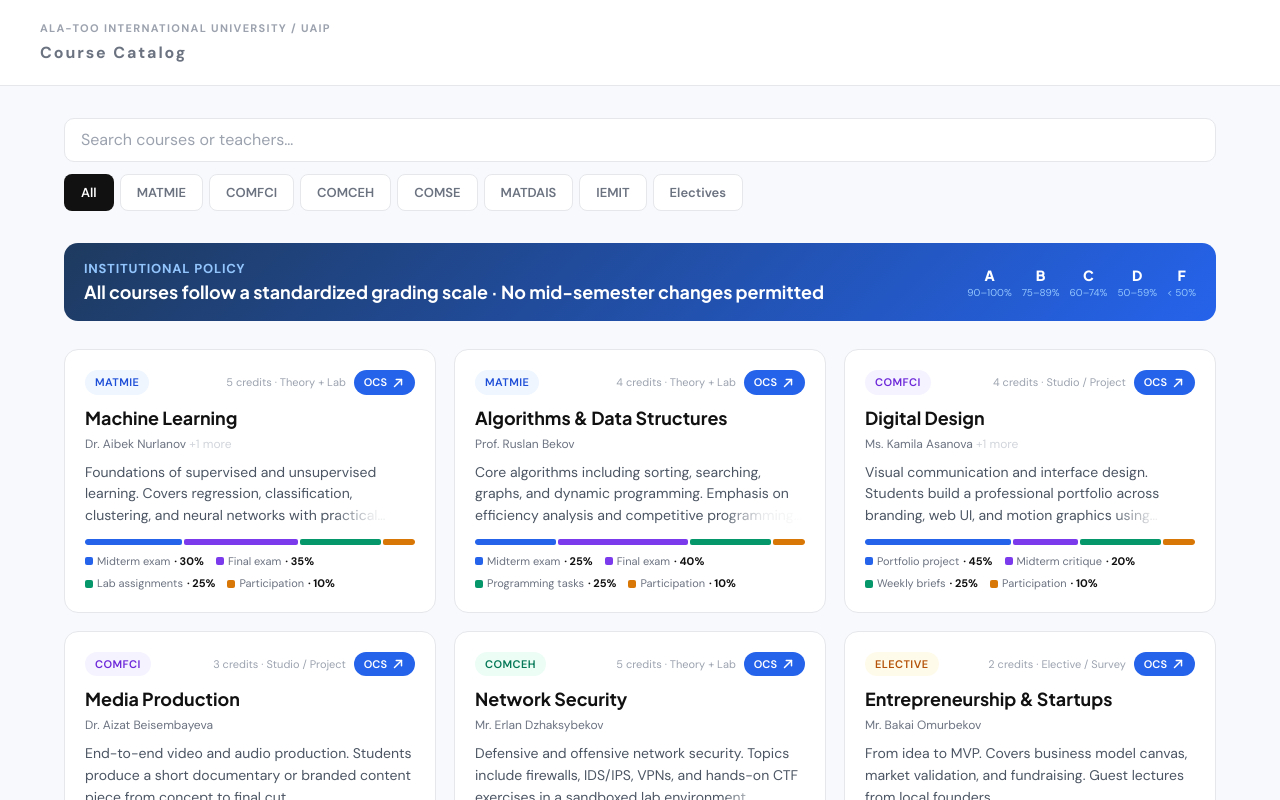
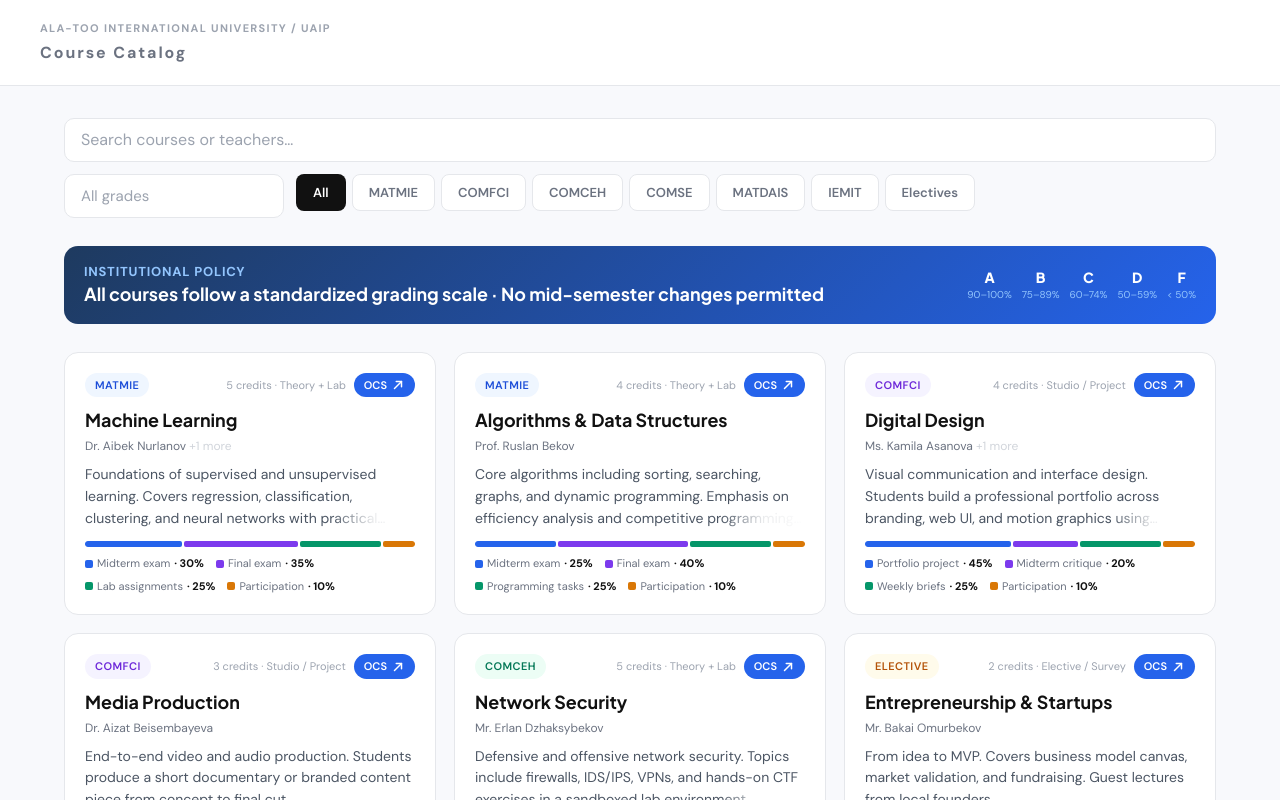
Before and after one commit to Sa6yX/UAIP-AlaToo, a Next.js app: page / in a window 1280 px wide. Shown: the top 800 px of the page. Built offline with nearby package versions, Linux system fonts and the light colour scheme.

Commit message:
Add study grade autocomplete filter

```diff
--- a/src/features/course-catalog/course-catalog.tsx
+++ b/src/features/course-catalog/course-catalog.tsx
@@ -2,12 +2,12 @@
 
 import { useEffect, useMemo, useRef, useState } from "react";
 
-import { COURSES, DEPARTMENTS, GRADE_SCALE } from "./data";
+import { COURSES, DEPARTMENTS, GRADE_SCALE, STUDY_GRADES } from "./data";
 import { CourseCard } from "./components/course-card";
 import { CourseModal } from "./components/course-modal";
 import { InfoModal } from "./components/electives-hint-modal";
 import { getEdgeFadeOpacity } from "./scroll-fade";
-import type { Course, DepartmentFilter } from "./types";
+import type { Course, DepartmentFilter, StudyGrade } from "./types";
 
 const ELECTIVES_HINT_STORAGE_KEY = "uaip-electives-hint-dismissed";
 const ELECTIVES_HINT_TEXT =
@@ -17,6 +17,7 @@ const OCS_COMING_SOON_TEXT = "OCS will be connected soon.";
 export function CourseCatalog() {
   const filterScrollRef = useRef<HTMLDivElement | null>(null);
   const [activeDept, setActiveDept] = useState<DepartmentFilter>("All");
+  const [activeGrade, setActiveGrade] = useState<StudyGrade | "">("");
   const [search, setSearch] = useState("");
   const [selectedCourse, setSelectedCourse] = useState<Course | null>(null);
   const [pendingCourse, setPendingCourse] = useState<Course | null>(null);
@@ -148,9 +149,11 @@ export function CourseCatalog() {
         course.name.toLowerCase().includes(normalizedSearch) ||
         course.teachers.some((teacher) => teacher.toLowerCase().includes(normalizedSearch));
 
-      return matchDepartment && matchSearch;
+      const matchGrade = activeGrade.length === 0 || course.grade === activeGrade;
+
+      return matchDepartment && matchSearch && matchGrade;
     });
-  }, [activeDept, search]);
+  }, [activeDept, activeGrade, search]);
 
   const openElectivesHintModal = (nextCourse: Course | null = null) => {
     if (electivesHintDismissed) {
@@ -201,6 +204,21 @@ export function CourseCatalog() {
     setShowOcsSoonModal(true);
   };
 
+  const handleGradeInputChange = (value: string) => {
+    const normalizedValue = value.trim();
+
+    if (normalizedValue.length === 0) {
+      setActiveGrade("");
+      return;
+    }
+
+    const matchedGrade = STUDY_GRADES.find(
+      (grade) => grade.toLowerCase() === normalizedValue.toLowerCase(),
+    );
+
+    setActiveGrade(matchedGrade ?? "");
+  };
+
   return (
     <div className="min-h-screen bg-[var(--uaip-bg)] font-sans">
       <div
@@ -230,7 +248,23 @@ export function CourseCatalog() {
             className="h-11 w-full rounded-[10px] border border-[var(--uaip-gray-200)] bg-white px-4 text-base text-[var(--uaip-text-primary)] outline-none transition placeholder:text-[var(--uaip-gray-400)] focus:border-[var(--uaip-blue)]"
           />
 
-          <div className="relative mt-3">
+          <div className="mt-3 flex flex-col gap-3 md:flex-row md:items-start">
+            <div className="md:w-[220px] md:min-w-[220px] md:shrink-0">
+              <input
+                list="uaip-study-grades"
+                value={activeGrade}
+                onChange={(event) => handleGradeInputChange(event.target.value)}
+                placeholder="All grades"
+                className="h-11 w-full rounded-[10px] border border-[var(--uaip-gray-200)] bg-white px-4 text-[0.9375rem] text-[var(--uaip-text-primary)] outline-none transition placeholder:text-[var(--uaip-gray-400)] focus:border-[var(--uaip-blue)]"
+              />
+              <datalist id="uaip-study-grades">
+                {STUDY_GRADES.map((grade) => (
+                  <option key={grade} value={grade} />
+                ))}
+              </datalist>
+            </div>
+
+            <div className="relative min-w-0 flex-1">
               <div
                 ref={filterScrollRef}
                 className="uaip-filter-scroll flex gap-1.5 overflow-x-auto pb-1"
@@ -280,6 +314,7 @@ export function CourseCatalog() {
                     "linear-gradient(to left, var(--uaip-bg) 0%, rgba(248, 249, 252, 0.92) 45%, transparent 100%)",
                 }}
               />
+            </div>
           </div>
         </section>
 
--- a/src/features/course-catalog/data.ts
+++ b/src/features/course-catalog/data.ts
@@ -1,4 +1,11 @@
-import type { Course, Department, DepartmentFilter, DepartmentMeta, GradeScaleItem } from "./types";
+import type {
+  Course,
+  Department,
+  DepartmentFilter,
+  DepartmentMeta,
+  GradeScaleItem,
+  StudyGrade,
+} from "./types";
 
 export const DEPARTMENTS: DepartmentFilter[] = [
   "All",
@@ -64,12 +71,15 @@ export const GRADE_SCALE: GradeScaleItem[] = [
   { grade: "F", range: "< 50%", color: "#dc2626" },
 ];
 
+export const STUDY_GRADES: StudyGrade[] = ["1st Grade", "2nd Grade", "3rd Grade", "4th Grade"];
+
 export const GRADING_COMPONENT_COLORS = ["#2563eb", "#7c3aed", "#059669", "#d97706", "#dc2626"];
 
 export const COURSES: Course[] = [
   {
     id: 1,
     dept: "MATMIE",
+    grade: "4th Grade",
     name: "Machine Learning",
     teachers: ["Dr. Aibek Nurlanov", "Ms. Dinara Seitkali"],
     credits: 5,
@@ -87,6 +97,7 @@ export const COURSES: Course[] = [
   {
     id: 2,
     dept: "MATMIE",
+    grade: "2nd Grade",
     name: "Algorithms & Data Structures",
     teachers: ["Prof. Ruslan Bekov"],
     credits: 4,
@@ -104,6 +115,7 @@ export const COURSES: Course[] = [
   {
     id: 3,
     dept: "COMFCI",
+    grade: "1st Grade",
     name: "Digital Design",
     teachers: ["Ms. Kamila Asanova", "Mr. Timur Zhaksybekov"],
     credits: 4,
@@ -121,6 +133,7 @@ export const COURSES: Course[] = [
   {
     id: 4,
     dept: "COMFCI",
+    grade: "2nd Grade",
     name: "Media Production",
     teachers: ["Dr. Aizat Beisembayeva"],
     credits: 3,
@@ -138,6 +151,7 @@ export const COURSES: Course[] = [
   {
     id: 5,
     dept: "COMCEH",
+    grade: "3rd Grade",
     name: "Network Security",
     teachers: ["Mr. Erlan Dzhaksybekov"],
     credits: 5,
@@ -155,6 +169,7 @@ export const COURSES: Course[] = [
   {
     id: 6,
     dept: "Elective",
+    grade: "2nd Grade",
     name: "Entrepreneurship & Startups",
     teachers: ["Mr. Bakai Omurbekov"],
     credits: 2,
@@ -172,6 +187,7 @@ export const COURSES: Course[] = [
   {
     id: 7,
     dept: "Elective",
+    grade: "1st Grade",
     name: "Introduction to Psychology",
     teachers: ["Dr. Gulnara Mamytbekova"],
     credits: 2,
@@ -189,6 +205,7 @@ export const COURSES: Course[] = [
   {
     id: 8,
     dept: "Elective",
+    grade: "3rd Grade",
     name: "Data Visualization",
     teachers: ["Ms. Asel Nurova", "Mr. Arman Bekzhanov"],
     credits: 2,
--- a/src/features/course-catalog/types.ts
+++ b/src/features/course-catalog/types.ts
@@ -17,6 +17,8 @@ export type DepartmentFilter =
   | "IEMIT"
   | "Electives";
 
+export type StudyGrade = "1st Grade" | "2nd Grade" | "3rd Grade" | "4th Grade";
+
 export type CourseComponent = {
   name: string;
   weight: number;
@@ -25,6 +27,7 @@ export type CourseComponent = {
 export type Course = {
   id: number;
   dept: Department;
+  grade: StudyGrade;
   name: string;
   teachers: string[];
   credits: number;
```
Lines whose indentation alone changed are shown as unchanged.
